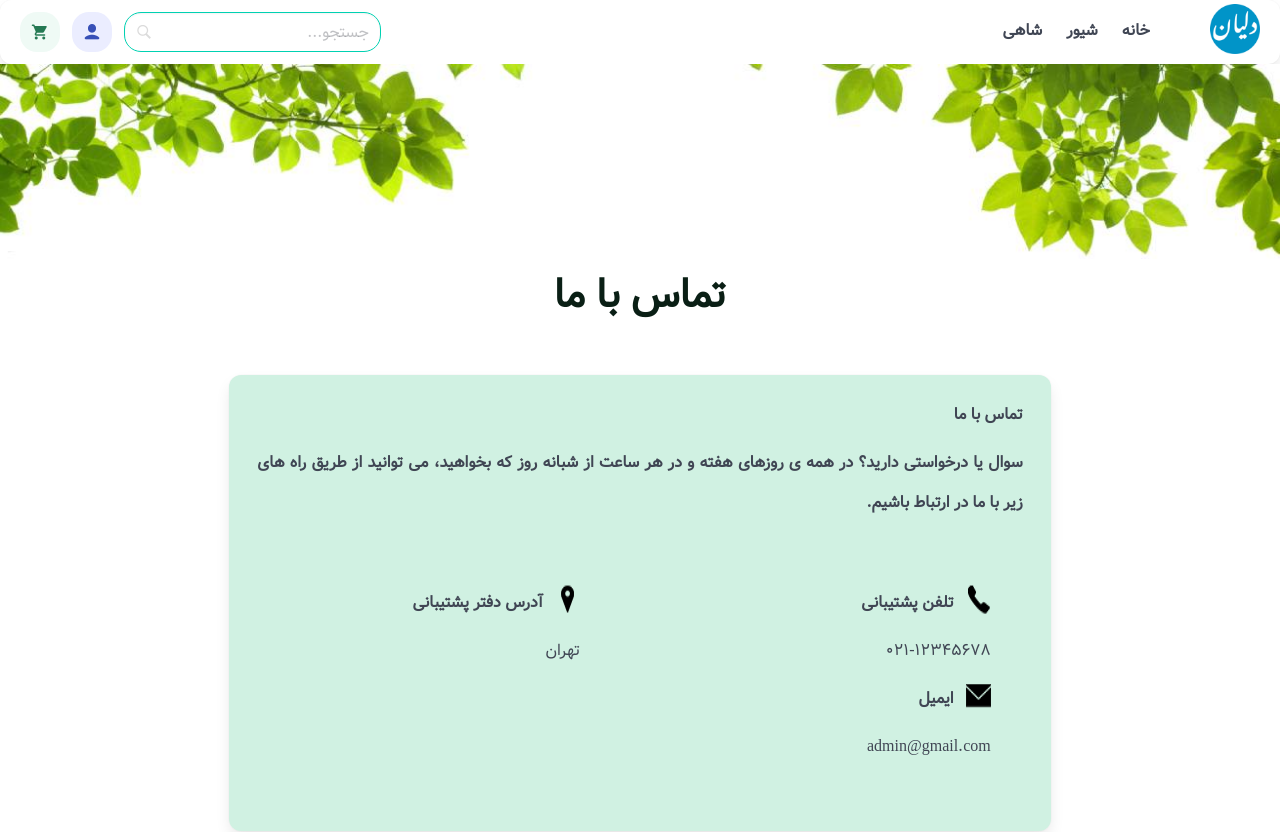
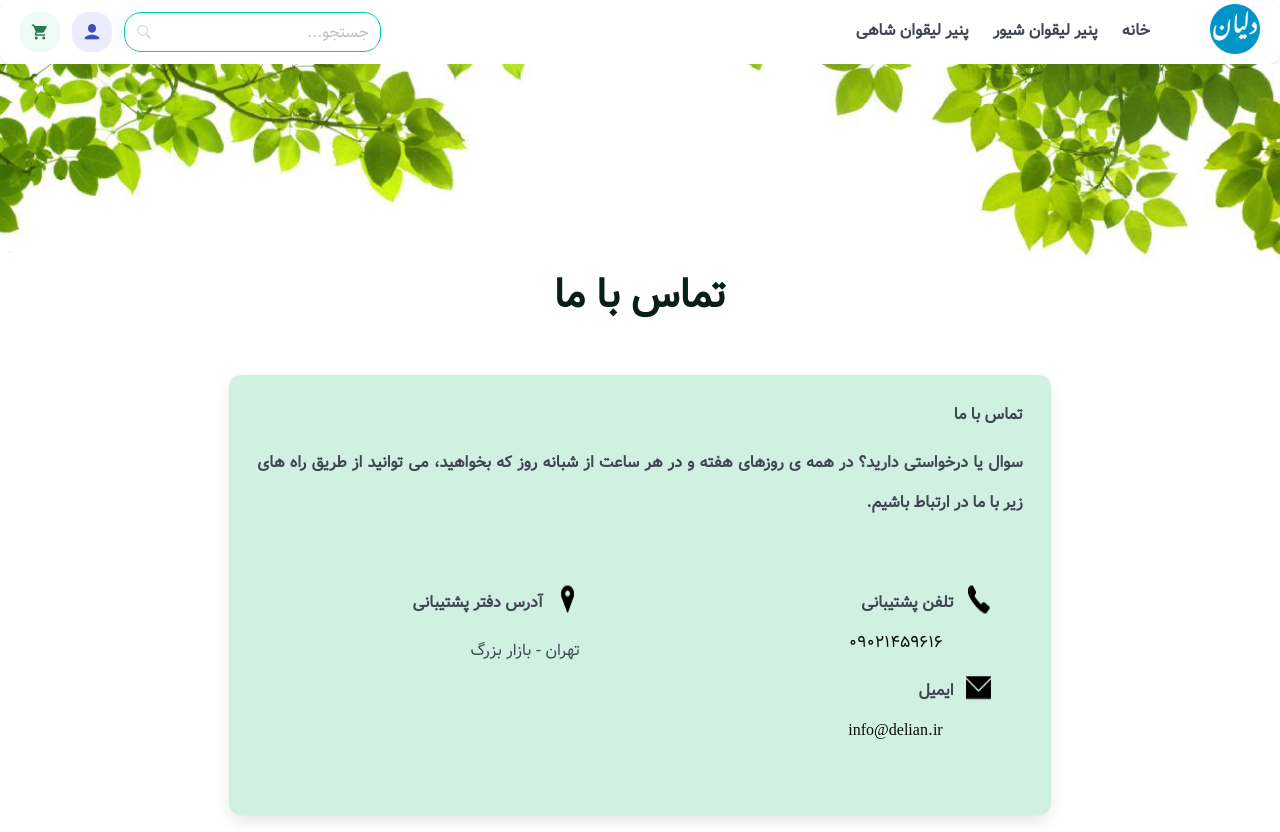
Before and after one commit to Pooria-ahmadi/Lighvan, a Nuxt app: page /contactus in a window 1280 px wide. Shown: the top 832 px of the page. Built offline with nearby package versions, Linux system fonts and the light colour scheme.

Commit message:
edit on menu desktop and add a button call with we  in page shivar and edit on number phone in aboutus and add email in abouts us and address in foter and edit on page login and edit on the word France

```diff
--- a/components/menudesktop.vue
+++ b/components/menudesktop.vue
@@ -11,10 +11,10 @@
               خانه
             </NuxtLink>
             <NuxtLink class="navbar-item has-text-weight-semibold" to="/shivar">
-              شیور
+              پنیر لیقوان شیور
             </NuxtLink>
             <NuxtLink class="navbar-item has-text-weight-semibold" to="/shahi">
-              شاهی
+              پنیر لیقوان شاهی
             </NuxtLink>
           </div>
         </div>
@@ -36,7 +36,7 @@
                 </span>
               </button>
             </NuxtLink>
-            <NuxtLink to="/cart">
+            <NuxtLink to="/basket">
               <div class="cart-icon">
                 <button class="button is-success is-light border-radius-search-input-header">
                 <span class="icon">
--- a/components/menumobile.vue
+++ b/components/menumobile.vue
@@ -21,7 +21,7 @@
                         </span>
                     </button>
                 </NuxtLink>
-                <NuxtLink to="/cart">
+                <NuxtLink to="/basket">
                     <div class="cart-icon">
                         <button class="button is-success is-light border-radius-search-input-header">
                             <span class="icon">
--- a/main/css/style.css
+++ b/main/css/style.css
@@ -25,9 +25,16 @@ body,
 .font-bold-number {
   font-family: boldvazir !important;
 }
-.overflow-x-html{
+
+.height-100 {
+  width: 100%;
+  height: auto;
+}
+
+.overflow-x-html {
   overflow-x: hidden;
 }
+
 .border-radius-search-input-header {
   border-radius: 17px;
 }
@@ -230,10 +237,10 @@ body,
   text-shadow: 2px 2px 4px #000000;
 }
 
-.is-rounded-five{
+.is-rounded-five {
   border-radius: 50px;
 }
 
-.logo-image{
+.logo-image {
   width: 50px;
 }
--- a/pages/contactus.vue
+++ b/pages/contactus.vue
@@ -25,17 +25,21 @@
                                 تلفن پشتیبانی
                             </p>
                         </div>
-                        <p class="mt-5 mr-6">
-                            021-12345678
-                        </p>
+                        <div class="mr-6 mt-4">
+                            <a href="tel:09021459616" class="mr-6 has-text-black">
+                                09021459616
+                            </a>
+                        </div>
                         <div class="is-flex mr-6 mt-4"><img src="email.png" alt="ایمیل">
                             <p class="pt-2 mr-3 has-text-weight-bold">
                                 ایمیل
                             </p>
                         </div>
-                        <p class="mt-5 mr-6">
-                            admin@gmail.com
-                        </p>
+                        <div class="mt-4 mr-6">
+                            <a href="mailto:info@delian.ir" class="mr-6 has-text-black">
+                                info@delian.ir
+                            </a>
+                        </div>
                     </div>
                     <div class="column">
 
@@ -45,7 +49,7 @@
                             </p>
                         </div>
                         <p class="mt-5 mr-6">
-                            تهران
+                            تهران - بازار بزرگ
                         </p>
                     </div>
                 </div>
--- a/pages/shivar.vue
+++ b/pages/shivar.vue
@@ -1,6 +1,7 @@
 <template>
   <div class="width-1366px-all-page has-background-success-light">
-    <h1 class="has-text-centered under-text-line has-text-weight-bold is-size-3 pt-6 is-size-4-mobile" data-aos="fade-left"> پنیر لیقوان شیور </h1>
+    <h1 class="has-text-centered under-text-line has-text-weight-bold is-size-3 pt-6 is-size-4-mobile"
+      data-aos="fade-left"> پنیر لیقوان شیور </h1>
     <div class="columns is-centered mx-0 py-6" data-aos="fade-left">
       <div class="column is-8 ">
         <p class="has-text-centered is-size-3-desktop is-size-4-tablet is-size-5-mobile">
@@ -9,7 +10,8 @@
         <div class="has-text-centered">
           <img src="tree leaf.png" alt="">
         </div>
-        <p class="has-text-justified mx-5 is-size-6-mobile line-height-description is-size-5-desktop">پنیر صبحانه شیور با اصالت فرانسوی خود، بخشی از فرهنگ غذایی این کشور است
+        <p class="has-text-justified mx-5 is-size-6-mobile line-height-description is-size-5-desktop">پنیر صبحانه شیور
+          با اصالت ایرانی خود، بخشی از فرهنگ غذایی این کشور است
           و به دلیل ویژگی‌های مغذی و طعم ملایم، در سراسر جهان محبوب شده است. این پنیر نه تنها به عنوان یک صبحانه لذیذ
           مصرف می‌شود، بلکه به عنوان یک گزینه سالم و متنوع در رژیم غذایی روزانه می‌تواند جایگاه ویژه‌ای داشته باشد. </p>
       </div>
@@ -18,7 +20,7 @@
       <div class="column is-half has-text-centered zoom-container" @mouseover="zoomIn" @mouseleave="zoomOut">
         <img :src="card.image" class="zoom-image">
       </div>
-      <div class="column is-half" >
+      <div class="column is-half">
         <div class="content">
           <h2 class="title is-4">{{ card.title }}</h2>
           <p class="subtitle is-5 mt-4"><span>{{ card.price }}</span> تومان </p>
@@ -26,7 +28,8 @@
           <div class="field">
             <label class="label">تعداد</label>
             <div class="control">
-              <input :id="'id' + index" class="input" style="width: 180px;" type="number" :value="card.quantity" readonly>
+              <input :id="'id' + index" class="input" style="width: 180px;" type="number" :value="card.quantity"
+                readonly>
             </div>
           </div>
 
@@ -36,8 +39,11 @@
           </div>
 
           <div class="field">
-            <a @click="addToCart(card)"  class="button is-primary is-medium border-radius">
+            <a @click="addToCart(card)" class="button is-primary is-medium border-radius">
               خرید
+            </a>
+            <a href="tel:09021459616" class="button is-danger mr-4 is-medium border-radius">
+              تماس با مسئول فروش
             </a>
           </div>
 
@@ -67,36 +73,49 @@ export default {
   data() {
     return {
       showPopup: false,
-      showvalue:false,
+      showvalue: false,
       cards: [
-        { quantity: 0 , title: 'پنیر 400 گرمی شیور', content: 'پنیر صبحانه شیور با اصالت فرانسوی خود، بخشی از فرهنگ غذایی این کشور است و به دلیل ویژگی‌های مغذی و طعم ملایم، در سراسر جهان محبوب شده است.', image: '44.png',  price: '۱۹۸،۵۰۰'  },
-        { quantity: 0 , title: 'پنیر 800 گرمی شیور', content: 'پنیر صبحانه شیور با اصالت فرانسوی خود، بخشی از فرهنگ غذایی این کشور است و به دلیل ویژگی‌های مغذی و طعم ملایم، در سراسر جهان محبوب شده است.', image: '33.png', price: '۳۴۸،۵۰۰'},
+        { quantity: 0, title: 'پنیر 400 گرمی شیور', content: 'پنیر صبحانه شیور با اصالت ایرانی خود، بخشی از فرهنگ غذایی این کشور است و به دلیل ویژگی‌های مغذی و طعم ملایم، در سراسر جهان محبوب شده است.', image: '44.png', price: '۱۹۸،۵۰۰' },
+        { quantity: 0, title: 'پنیر 800 گرمی شیور', content: 'پنیر صبحانه شیور با اصالت ایرانی خود، بخشی از فرهنگ غذایی این کشور است و به دلیل ویژگی‌های مغذی و طعم ملایم، در سراسر جهان محبوب شده است.', image: '33.png', price: '۳۴۸،۵۰۰' },
       ]
     }
   },
   methods: {
     ...mapMutations(['addtoproducts', 'incrementProductQuantity', 'decrementProductQuantity']),
 
-  addToCart(card) {
+    addToCart(card, index) {
     if (card.quantity === 0) {
       this.showvalue = true;
+      setTimeout(() => {
+        this.showvalue = false;
+      }, 5000);
     } else {
-      this.addtoproducts(card);
+      this.showvalue = false;
+      this.addtoproducts({
+          title: card.title,
+          quantity: card.quantity,
+          price: card.price,
+          image: card.image,
+        });
       this.showPopup = true;
       setTimeout(() => {
         this.showPopup = false;
       }, 5000);
     }
-    setTimeout(() => {
-      this.showvalue = false;
-    }, 5000);
   },
-    increment(index) {
-      document.getElementById('id' + index).value++
-    },
-    decrement(index) {
-        document.getElementById('id' + index).value--;
-    },
+  increment(index) {
+    const input = document.getElementById('id' + index);
+    input.value++;
+    this.cards[index].quantity = parseInt(input.value);
+  },
+
+  decrement(index) {
+    const input = document.getElementById('id' + index);
+    if (input.value > 0) {
+      input.value--;
+      this.cards[index].quantity = parseInt(input.value);
+    }
+  },
     zoomIn(event) {
       const image = event.currentTarget.querySelector('.zoom-image');
       image.classList.add('zoomed');
--- a/pages/singup.vue
+++ b/pages/singup.vue
@@ -1,9 +1,10 @@
 <template>
     <div>
-        <div class="columns mx-2 my-0">
-            <div class="column is-half has-background-white  mx-4 py-0 my-0">
+        <div class="columns is-vcentered mx-0 my-0">
+            <!-- Column with form -->
+            <div class="column is-half has-background-white mx-auto py-0 my-0 has-text-centered">
                 <div class="columns is-centered mt-6">
-                    <div class="column box is-8-desktop">
+                    <div class="column box is-8-desktop is-10-mobile mx-auto">
                         <div class="has-text-centered">
                             <a href="/">
                                 <img src="logo.png" alt="لوگو دلیان">
@@ -24,12 +25,14 @@
                     </div>
                 </div>
             </div>
-            <div class="column is-half has-background-white is-hidden-mobile py-0 my-0">
-                <img src="lighvan-cheese-8(1).jpg" class="border-radius-search-input-header" style="height:100% ;"alt="پنیر لیقوان">
+            <!-- Column with image -->
+            <div class="column is-half has-background-white is-hidden-mobile p-0 is-flex is-align-items-center">
+                <img src="lighvan-cheese-8(1).jpg" class="height-100" alt="پنیر لیقوان">
             </div>
         </div>
     </div>
 </template>
+
 <script>
 export default {
     layout: 'login'
```
Also changed, not shown: pages/basket.vue (renamed from pages/cart.vue).
